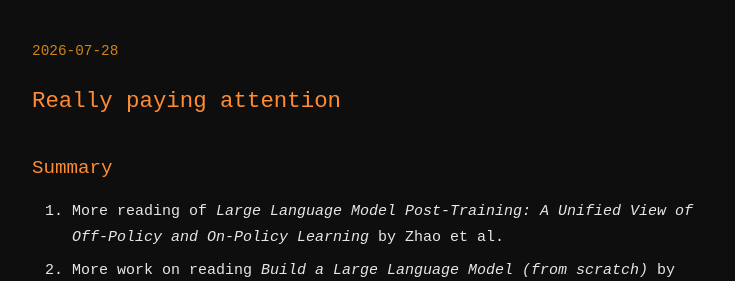
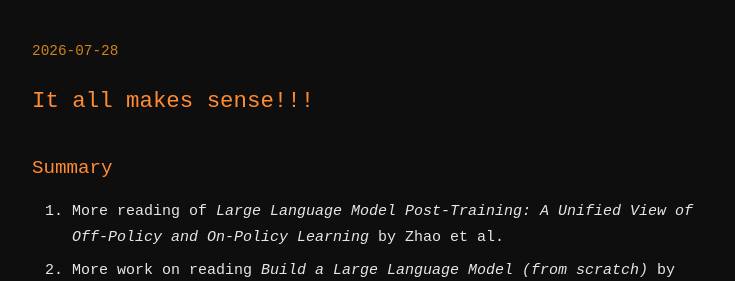
Before and after one commit to aravinthen/aravinthen.github.io, a Jekyll site: the page built from _log/2026-07-28.md, in a window 1280 px wide. Shown: the part 219-500 px from the top of the page, without its empty margins (272-1007 px from the left). Built offline with Jekyll 4.4.1, drawn with Linux system fonts in a browser that asks for light colours.

Commit message:
title correction

```diff
--- a/_log/2026-07-28.md
+++ b/_log/2026-07-28.md
@@ -1,6 +1,6 @@
 ---
 layout: log
-title: Really paying attention
+title: It all makes sense!!!
 date: 2026-07-28
 math: True
 tags: [foundation-models]
```
